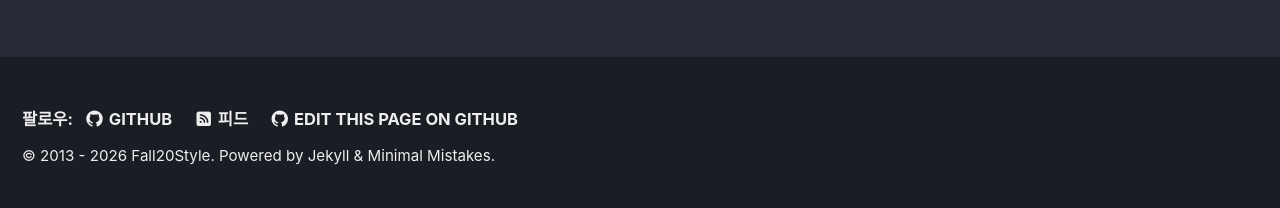
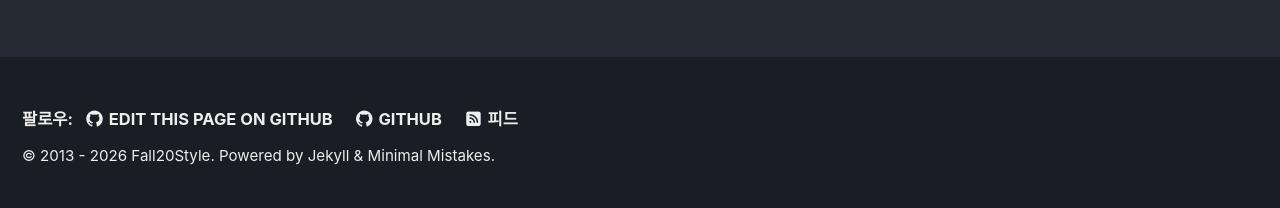
Before and after one commit to fall20style/fall20style.github.io, a Jekyll site: the page built from index.html, in a window 1280 px wide. Shown: the part 1326-1534 px from the top of the page. Built offline with Jekyll 4.4.1, drawn with Linux system fonts in a browser that asks for light colours; cached includes are drawn as plain includes; the list of posts is cut into pages by our own code.

Commit message:
add page footer

```diff
--- a/_includes/footer.html
+++ b/_includes/footer.html
@@ -7,6 +7,11 @@
     {% if site.data.ui-text[site.locale].follow_label %}
       <li><strong>{{ site.data.ui-text[site.locale].follow_label }}</strong></li>
     {% endif %}
+    <li>
+      <a href="https://github.com{{ page.path }}" rel="nofollow noopener noreferrer">
+        <i class="fab fa-fw fa-github" aria-hidden="true"></i> Edit this page on GitHub
+      </a>
+    </li>
 
     {% if site.footer.links %}
       {% for link in site.footer.links %}
@@ -19,11 +24,6 @@
     {% unless site.atom_feed.hide %}
       <li><a href="{% if site.atom_feed.path %}{{ site.atom_feed.path }}{% else %}{{ '/feed.xml' | relative_url }}{% endif %}"><i class="fas fa-fw fa-rss-square" aria-hidden="true"></i> {{ site.data.ui-text[site.locale].feed_label | default: "Feed" }}</a></li>
     {% endunless %}
-    <li>
-      <a href="https://github.com{{ page.path }}" rel="nofollow noopener noreferrer">
-        <i class="fab fa-fw fa-github" aria-hidden="true"></i> Edit this page on GitHub
-      </a>
-    </li>
   </ul>
 </div>
 {% endif %}
```
